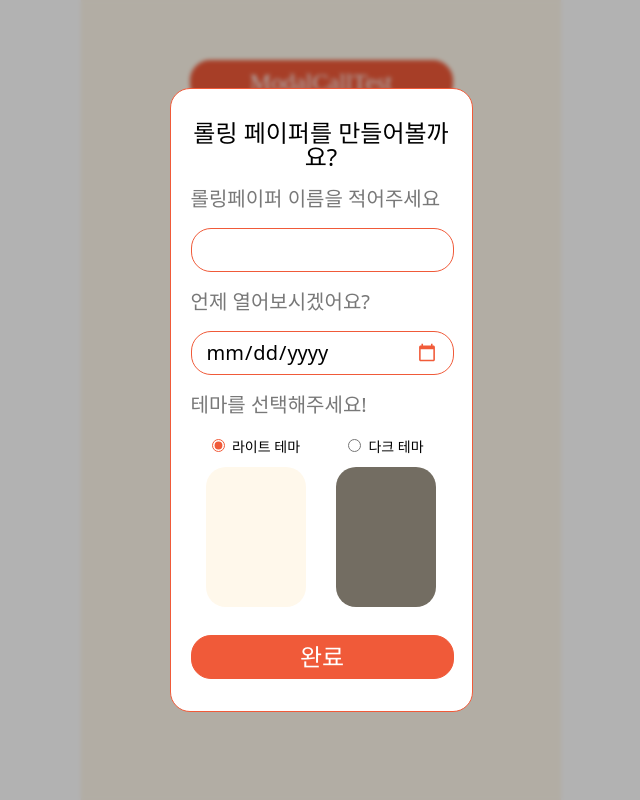
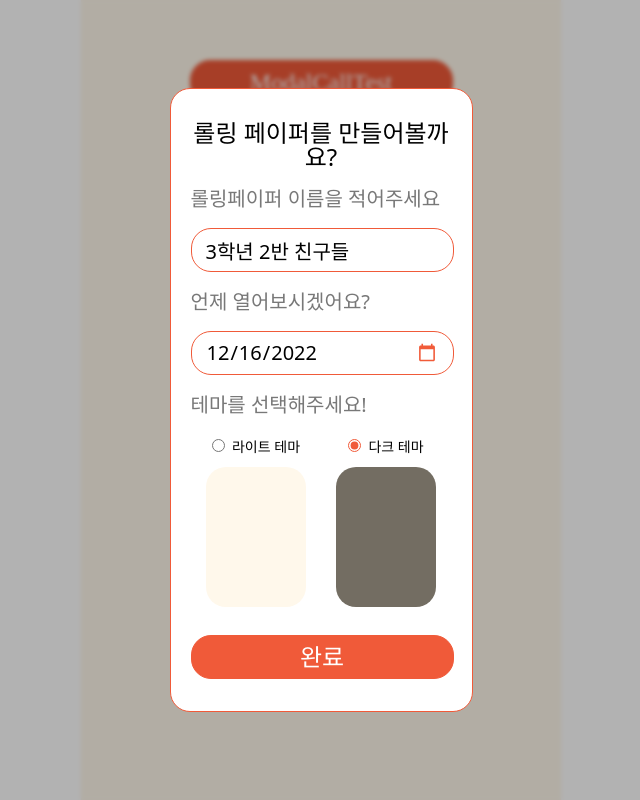
Before and after one commit to memory-makers/rolling-paper, a React (Vite) app: page /modalCallTest in a window 1280 px wide. Both pictures are taken after a click on the button "ModalCallTest". Shown: the whole page, without its empty margins (319-959 px from the left). Built offline with nearby package versions, Linux system fonts and the light colour scheme; no server answers; a web font is replaced by a local one.

Commit message:
#22 feat: 롤링페이퍼 수정 레이아웃 구현

```diff
--- /dev/null
+++ b/src/pages/ChangeRoll/EditRoll.tsx
@@ -0,0 +1,84 @@
+import { ChangeEventHandler, MouseEventHandler, useEffect, useState } from 'react'
+import cx from 'classnames'
+import styles from './editRoll.module.scss'
+
+import Modal from '@/components/Modal'
+import { ModalButton, ModalInput, ModalText } from '@/components/Modal/ModalItem'
+
+interface Props {
+  setIsModalOpen: (state: boolean) => void
+}
+
+const EditRoll = ({ setIsModalOpen }: Props) => {
+  const [title, setTitle] = useState('')
+  const [dueDate, setDueDate] = useState('')
+  const [paperTheme, setPaperTheme] = useState('light')
+
+  const handleTitleChange: ChangeEventHandler<HTMLInputElement> = (e) => {
+    setTitle(e.currentTarget.value)
+  }
+
+  const handleDueDateChange: ChangeEventHandler<HTMLInputElement> = (e) => {
+    setDueDate(e.currentTarget.value)
+  }
+
+  const handleThemeChange: ChangeEventHandler<HTMLInputElement> = (e) => {
+    setPaperTheme(e.currentTarget.value)
+  }
+
+  const handleButtonClick: MouseEventHandler<HTMLButtonElement> = (e) => {
+    console.log(title, dueDate, paperTheme)
+    setIsModalOpen(false)
+  }
+
+  useEffect(() => {
+    setTitle('3학년 2반 친구들')
+    setDueDate('2022-12-16')
+    setPaperTheme('dark')
+  }, [])
+
+  return (
+    <Modal setIsModalOpen={setIsModalOpen}>
+      <ModalText type="title">롤링 페이퍼를 만들어볼까요?</ModalText>
+      <ModalText type="label">롤링페이퍼 이름을 적어주세요</ModalText>
+      <ModalInput type="text" name="title" value={title} onChange={handleTitleChange} />
+      <ModalText type="label">언제 열어보시겠어요?</ModalText>
+      <ModalInput type="date" name="dueDate" value={dueDate} onChange={handleDueDateChange} />
+      <ModalText type="label">테마를 선택해주세요!</ModalText>
+      <div className={styles.radioWrapper}>
+        <label htmlFor="light" className={styles.radioLabel}>
+          <input
+            type="radio"
+            name="paperTheme"
+            id="light"
+            value="light"
+            onChange={handleThemeChange}
+            className={styles.radioInputField}
+            checked={paperTheme === 'light'}
+          />
+          <span>라이트 테마</span>
+          <div className={styles.radioColor} />
+        </label>
+
+        <label htmlFor="dark" className={styles.radioLabel}>
+          <input
+            type="radio"
+            name="paperTheme"
+            id="dark"
+            value="dark"
+            onChange={handleThemeChange}
+            className={styles.radioInputField}
+            checked={paperTheme === 'dark'}
+          />
+          <span>다크 테마</span>
+          <div className={cx(styles.radioColor, styles.darkColor)} />
+        </label>
+      </div>
+      <ModalButton type="button" onClick={handleButtonClick}>
+        완료
+      </ModalButton>{' '}
+    </Modal>
+  )
+}
+
+export default EditRoll
--- /dev/null
+++ b/src/pages/ChangeRoll/editRoll.module.scss
@@ -0,0 +1,39 @@
+@use '/src/styles/colors.scss';
+
+.radioWrapper {
+  text-align: center;
+  margin-top: 16px;
+
+  .radioLabel {
+    font-size: 14px;
+    display: inline-block;
+    color: colors.$modalBlack;
+    margin: 0 15px;
+
+    .radioInputField {
+      accent-color: colors.$modalPoint;
+      margin: 1px 7px 0 0;
+
+      & + label span {
+        width: 10px;
+        height: 10px;
+      }
+
+      &:checked {
+        background-color: colors.$modalPoint;
+      }
+    }
+
+    .radioColor {
+      width: 100px;
+      height: 140px;
+      border-radius: 20px;
+      margin-top: 10px;
+      background-color: colors.$mainBg;
+    }
+
+    .darkColor {
+      background-color: colors.$darkBg;
+    }
+  }
+}
--- a/src/pages/ModalTest/ModalCallTest.tsx
+++ b/src/pages/ModalTest/ModalCallTest.tsx
@@ -2,6 +2,7 @@ import { useCallback, useState } from 'react'
 
 import { ModalButton } from '@/components/Modal/ModalItem'
 import CreateRoll from '../CreateRoll'
+import EditRoll from '../ChangeRoll/EditRoll'
 
 const ModalCallTest = () => {
   const [isModalOpen, setIsModalOpen] = useState(false)
@@ -15,7 +16,8 @@ const ModalCallTest = () => {
       <ModalButton type="button" onClick={handleClickButton}>
         ModalCallTest
       </ModalButton>
-      {isModalOpen && <CreateRoll setIsModalOpen={setIsModalOpen} />}
+      {/* {isModalOpen && <CreateRoll setIsModalOpen={setIsModalOpen} />} */}
+      {isModalOpen && <EditRoll setIsModalOpen={setIsModalOpen} />}
     </>
   )
 }
```
